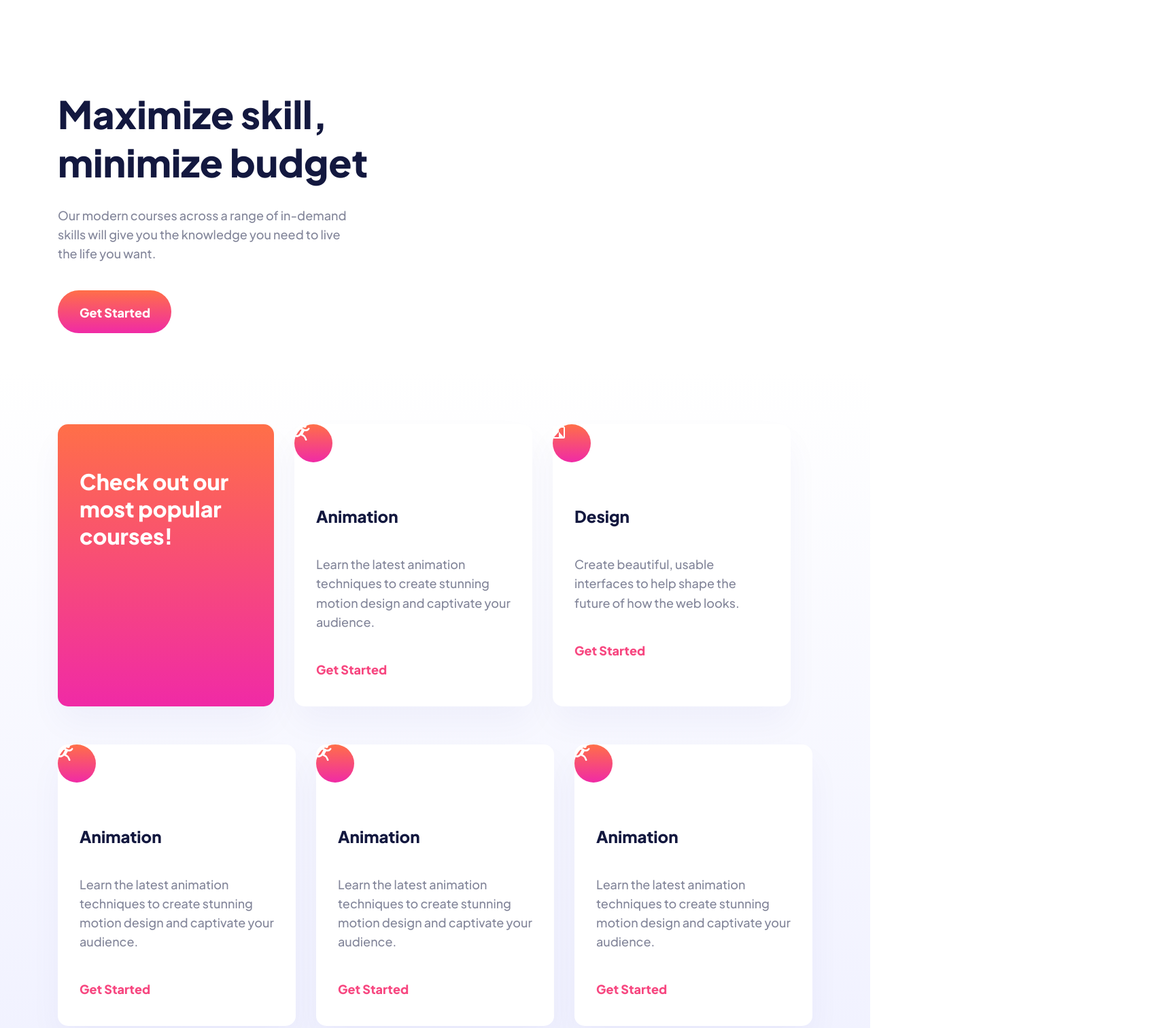
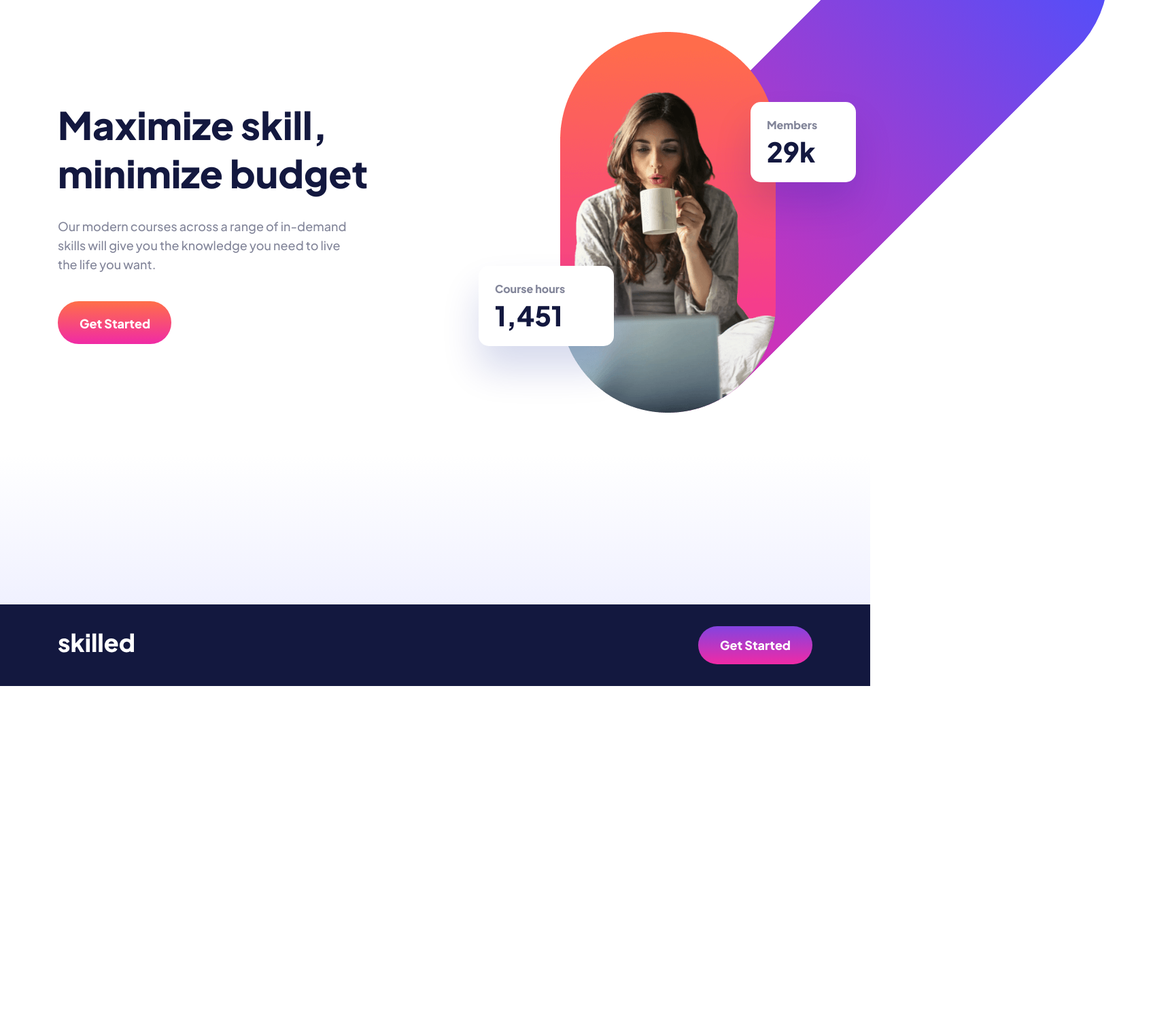
Before and after one commit to NodirXon0609/skilled, a plain HTML site: page index.html in a window 1280 px wide. Shown: the part 120-1632 px from the top of the page at 68% size, 1696 px wide, since content can reach past the window. After the commit the page ends 1129 px from the top, so only its background shows below. Drawn offline with Linux system fonts and the light colour scheme.

Commit message:
Update hero section

```diff
--- a/css/styles.css
+++ b/css/styles.css
@@ -72,6 +72,7 @@ body {
   line-height: 156%;
   background-color: var(--body-bg);
   color: var(--text-color);
+  overflow-x: hidden;
 }
 
 img {
@@ -168,10 +169,32 @@ img {
   flex-grow: 1;
 }
 
+
+/* SITE-HEADER-HERO-WRAPPER */
+.site-header-hero-wrapper {
+  position: relative;
+  z-index: 1;
+}
+
+.site-header-hero-wrapper::before {
+  position: absolute;
+  z-index: -1;
+  left: calc(50% + 429px);
+  top: -180px;
+  width: 317px;
+  height: 1008px;
+  background-color: #4851ff;
+  background-image: linear-gradient(180deg, #4851ff 0%, #f02aa6 100%);
+  border-radius: 158.5px;
+  transform: rotate(45deg);
+  content: "";
+}
+
 /* SITE-HEADER-BEGIN */
 .site-header {
+  min-height: 104px;
   padding-top: 24px;
-  padding-bottom: 32px;
+  padding-bottom: 24px;
 }
 
 .site-header-container {
@@ -208,41 +231,86 @@ img {
 
 /* HERO-BEGIN */
 .hero {
-  padding-top: 55px;
-  padding-bottom: 55px;
+  padding-top: 63px;
+  padding-bottom: 63px;
 }
 
-/* HERO-LEFT-BEGIN */
-.hero-left-container {
-
+/* HERO-BEGIN */
+.hero-container {
+  display: flex;
+  align-items: center;
 }
 
-.hero-left {
-
+.hero-info {
+  max-width: 457px;
+  margin-right: 282px;
 }
 
-.hero-left-heading {
-  max-width: 457px;
+.hero-info-heading {
   font-weight: 800;
   font-size: 56px;
   line-height: 71px;
   color: var(--dark-blue);
-  margin-top: 85px;
-  margin-bottom: 0;
+  margin-top: 0;
+  margin-bottom: 29px;
 }
 
-.hero-left-text {
+.hero-info-text {
   max-width: 445px;
-  margin-top: 29px;
+  margin-top: 0;
   margin-bottom: 40px;
 }
 
-/* HERO-RIGT-BEGIN */
-.hero-right {
-
+/* HERO-IGM-WRAPPER-BEGIN */
+.hero-img-wrapper {
+  position: relative;
 }
 
-/* HERO-RIGT-END */
+.hero-img {
+  display: block;
+  width: 317px;
+  height: 560px;
+  object-fit: contain;
+}
+
+.hero-states {
+  margin: 0;
+}
+
+.hero-states-item {
+  position: absolute;
+  padding: 20px 24px;
+  background-color: #fff;
+  box-shadow: 0px 34px 54px rgba(6, 22, 141, 0.16);
+  border-radius: 15px;
+}
+
+.hero-states-item-members {
+  min-width: 155px;
+  top: 103px;
+  right: -118px;
+}
+
+.hero-states-title {
+  font-weight: 700;
+  font-size: 16px;
+  line-height: 175%;
+}
+
+.hero-states-value {
+  font-weight: 800;
+  font-size: 40px;
+  line-height: 50px;
+  margin-left: 0;
+  color: var(--dark-blue);
+}
+
+.hero-states-item-course-hours {
+  min-width: 199px;
+  bottom: 98px;
+  left: -120px;
+}
+/* HERO-IGM-WRAPPER-END */
 
 /* HERO-END */
 
@@ -250,7 +318,7 @@ img {
 /* MAIN-CONTENT-BEGIN */
 .main-content {
   padding-top: 55px;
-  padding-bottom: 84px;
+  padding-bottom: 140px;
   background-image: linear-gradient(180deg, #FFFFFF 0%, #F0F1FF 100%);
 }
 
@@ -259,93 +327,7 @@ img {
   padding-bottom: 0;
 }
 
-.main-content-cards {
 
-}
-
-.main-content-list {
-  display: flex;
-  flex-wrap: wrap;
-  padding: 0;
-  margin: 0;
-  margin-left: -30px;
-  margin-bottom: -56px;
-  list-style: none;
-}
-
-.main-content-item {
-  max-width: 350px;
-  margin-left: 30px;
-  margin-bottom: 56px;
-  background-color: var(--body-bg);
-  border-radius: 15px;
-  box-shadow: 0px 25px 50px rgba(6, 22, 141, 0.04);
-}
-
-.main-content-item-pink {
-  background-image: linear-gradient(180deg, #FF6F48 0%, #F02AA6 100%);
-}
-
-.main-content-item-heading {
-  font-weight: 800;
-  font-size: 24px;
-  line-height: 30px;
-  margin-top: 64px;
-  margin-left: 32px;
-  margin-bottom: 0;
-  color: var(--dark-blue);
-}
-
-.main-content-item-pink-heading {
-  font-weight: 800;
-  font-size: 32px;
-  margin-bottom: 138px;
-  max-width: 286px;
-  line-height: 125%;
-  color: #fff;
-}
-
-.main-content-item-img {
-  width: 56px;
-  height: 56px;
-  background-image: linear-gradient(180deg, #FF6F48 0%, #F02AA6 100%);
-  border-radius: 50%;
-}
-
-.main-content-item-icon {
-
-}
-
-.main-content-item-icon-design {
-  width: 18px;
-  height: 18px;
-}
-
-.main-content-item-text {
-  padding-top: 24px;
-  padding-bottom: 24px;
-  padding-left: 32px;
-  padding-right: 32px;
-}
-
-.main-content-item-link {
-  display: inline-block;
-  font-weight: 700;
-  padding-left: 32px;
-  padding-bottom: 40px;
-  text-decoration: none;
-  color: var(--dark-pink);
-  transition: color var(--transition-duration) ease,
-  opacity var(--transition-duration) ease;;
-}
-
-.main-content-item-link:hover {
-  color: #ffa7c3;
-}
-
-.main-content-item-link:active {
-  opacity: 0.6;
-}
 /* MAIN-CONTENT-END */
 
 
--- a/index.html
+++ b/index.html
@@ -11,6 +11,9 @@
   <link rel="stylesheet" href="css/styles.css">
 </head>
 <body>
+
+
+  <div class="site-header-hero-wrapper">
     <!-- SITE-HEADER-BEGIN -->
     <header class="site-header">
       <div class="site-header-container container">
@@ -29,95 +32,45 @@
 
     <!-- HERO-BEGIN -->
     <div class="hero">
-    <!-- HERO-LEFT-BEGIN -->
-    <div class="hero-left-container container">
-      <div class="hero-left">
-        <h1 class="hero-left-heading">Maximize skill, minimize budget</h1>
-        <p class="hero-left-text">
+      <div class="hero-container container">
+        <!-- HERO-INFO-BEGIN -->
+        <div class="hero-info">
+          <h1 class="hero-info-heading">Maximize skill, minimize budget</h1>
+          <p class="hero-info-text">
             Our modern courses across a range of in-demand skills will give you the knowledge you need to live the life you want.
           </p>
           <a class="button hero-button" href="index.html">Get Started</a>
         </div>
+        <!-- HERO-INFO-END -->
+
+        <!-- HERO-IMG-WRAPPER-BEGIN -->
+        <div class="hero-img-wrapper">
+          <img class="hero-img" src="img/hero-img.png" alt="Girl is using a computer and drinking coffee" width="317" height="560" srcset="img/hero-img.png 1x, img/hero-img@2x.png 2x">
+          <dl class="hero-states">
+            <!-- HERO-STATES-ITEM -->
+            <div class="hero-states-item hero-states-item-members">
+              <dt class="hero-states-title">Members</dt>
+              <dd class="hero-states-value">29k</dd>
             </div>
-    <!-- HERO-LEFT-END -->
-
-    <!-- HERO-RIGHT-BEGIN -->
-    <div class="hero-right">
-
+            <!-- HERO-STATES-ITEM -->
+            <div class="hero-states-item hero-states-item-course-hours">
+              <dt class="hero-states-title">Course hours</dt>
+              <dd class="hero-states-value">1,451</dd>
             </div>
-    <!-- HERO-RIGHT-END -->
-
+          </dl>
+        </div>
+        <!-- HERO-IMG-WRAPPER-END -->
+      </div>
     </div>
     <!-- HERO-END -->
+  </div>
 
 
   <!-- MAIN-CONTENT-BEGIN -->
   <main class="main-content">
     <div class="main-content-container container">
       <div class="main-content-cards">
-        <ul class="main-content-list">
-          <!-- MAIN-CONTENT-ITEM -->
-          <li class="main-content-item main-content-item-pink">
-            <h2 class="main-content-item-heading main-content-item-pink-heading">
-              Check out our most popular courses!
-            </h2>
-          </li>
-          <!-- MAIN-CONTENT-ITEM -->
-          <li class="main-content-item">
-            <div class="main-content-item-img">
-              <img class="main-content-item-icon" src="img/icon-running.svg" alt="There is a icon of a kid running here!" width="23" height="24">
-            </div>
-            <h3 class="main-content-item-heading">Animation</h3>
-            <p class="main-content-item-text">
-              Learn the latest animation techniques to create stunning motion design and captivate your audience.
-            </p>
-            <a class="main-content-item-link" href="#">Get Started</a>
-          </li>
-          <!-- MAIN-CONTENT-ITEM -->
-          <li class="main-content-item">
-            <div class="main-content-item-img">
-              <img class="main-content-item-icon main-content-item-icon-design" src="img/icon-design.svg" alt="There is a icon of a design here!" width="18" height="18">
-            </div>
-            <h3 class="main-content-item-heading">Design</h3>
-            <p class="main-content-item-text">
-              Create beautiful, usable interfaces to help shape the future of how the web looks.
-            </p>
-            <a class="main-content-item-link" href="#">Get Started</a>
-          </li>
-          <!-- MAIN-CONTENT-ITEM -->
-          <li class="main-content-item">
-            <div class="main-content-item-img">
-              <img class="main-content-item-icon" src="img/icon-running.svg" alt="There is a icon of a kid running here!" width="23" height="24">
-            </div>
-            <h3 class="main-content-item-heading">Animation</h3>
-            <p class="main-content-item-text">
-              Learn the latest animation techniques to create stunning motion design and captivate your audience.
-            </p>
-            <a class="main-content-item-link" href="#">Get Started</a>
-          </li>
-          <!-- MAIN-CONTENT-ITEM -->
-          <li class="main-content-item">
-            <div class="main-content-item-img">
-              <img class="main-content-item-icon" src="img/icon-running.svg" alt="There is a icon of a kid running here!" width="23" height="24">
-            </div>
-            <h3 class="main-content-item-heading">Animation</h3>
-            <p class="main-content-item-text">
-              Learn the latest animation techniques to create stunning motion design and captivate your audience.
-            </p>
-            <a class="main-content-item-link" href="#">Get Started</a>
-          </li>
-          <!-- MAIN-CONTENT-ITEM -->
-          <li class="main-content-item">
-            <div class="main-content-item-img">
-              <img class="main-content-item-icon" src="img/icon-running.svg" alt="There is a icon of a kid running here!" width="23" height="24">
-            </div>
-            <h3 class="main-content-item-heading">Animation</h3>
-            <p class="main-content-item-text">
-              Learn the latest animation techniques to create stunning motion design and captivate your audience.
-            </p>
-            <a class="main-content-item-link" href="#">Get Started</a>
-          </li>
-        </ul>
+
       </div>
     </div>
   </main>
```
Also changed, not shown: img/hero-img.png (added), img/hero-img@2x.png (added). Lines whose indentation alone changed are shown as unchanged.
